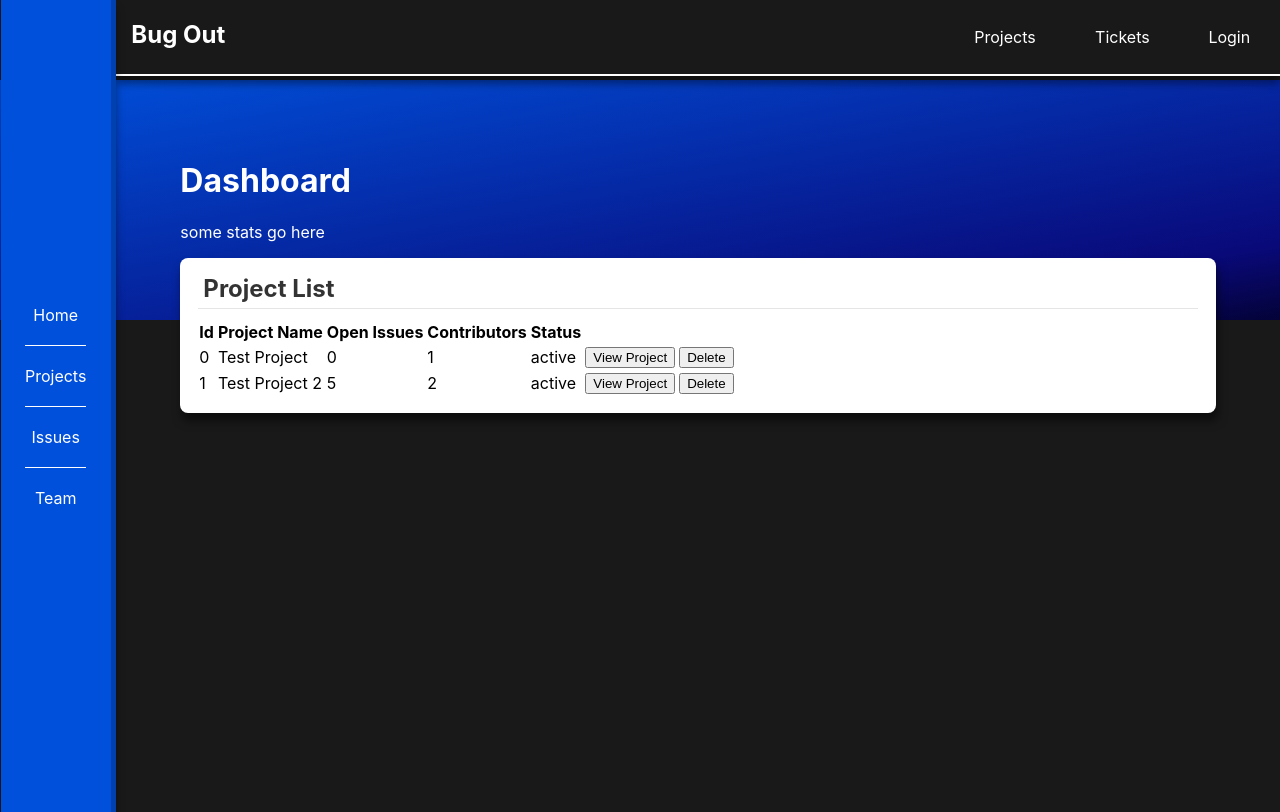
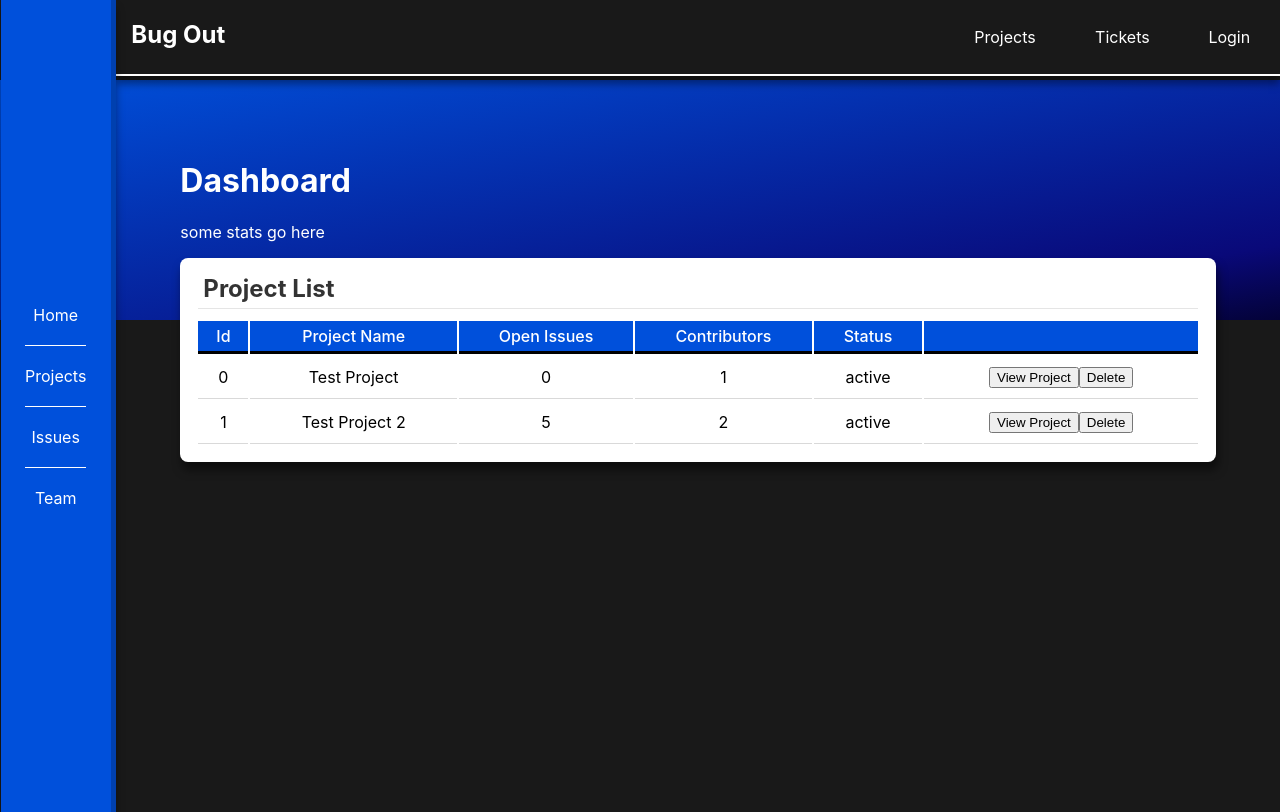
Before and after one commit to Jamie-Muir/bugout, a React (Create React App) app: page / in a window 1280 px wide. Shown: the top 812 px of the page. Built offline with nearby package versions, Linux system fonts and the light colour scheme.

Commit message:
table complete

```diff
--- a/src/components/UI/Table.js
+++ b/src/components/UI/Table.js
@@ -11,20 +11,9 @@ const TableHeader = (props) => {
 		<thead className={classes.tableHead}>
 			<tr>
 				{headings}
+				<th></th>
 			</tr>
 		</thead>
-	)
-}
-
-const TableItem = (props) => {
-	const values = Object.values(props.item);
-	const entries = values.map(value => <td key={value}> {value} </td>)
-
-	return (
-		<tr>
-			{entries}
-			<TableButtons />
-		</tr>
 	)
 }
 
@@ -37,8 +26,6 @@ const TableButtons = (props) => {
 						View Project
 					</button>
 				</Link>
-			</td>
-			<td>
 				<button>
 					Delete
 				</button>
@@ -47,6 +34,17 @@ const TableButtons = (props) => {
 	)
 }
 
+const TableItem = (props) => {
+	const values = Object.values(props.item);
+	const entries = values.map(value => <td key={Math.random()+value}> {value} </td>)
+
+	return (
+		<tr>
+			{entries}
+			<TableButtons />
+		</tr>
+	)
+}
 
 // Requires props [tableData, tableHeadings]
 function Table(props) {
--- a/src/components/UI/Table.modules.scss
+++ b/src/components/UI/Table.modules.scss
@@ -1,5 +1,3 @@
-.container {
-
 table {
 	width: 100%;
 	text-align: center;
@@ -7,12 +5,12 @@
 
 	thead {
 		background-color: var(--accent-colour);
-			color: var(--text-colour);
+		color: var(--heading-colour);
 
 		th {
 			padding: 5px;
 			border-bottom: 3px solid black;
-
+			font-weight: 500;
 		}
 	}
 
@@ -24,4 +22,3 @@
 		}
 	}
 }
-}
```
Lines whose indentation alone changed are shown as unchanged.
